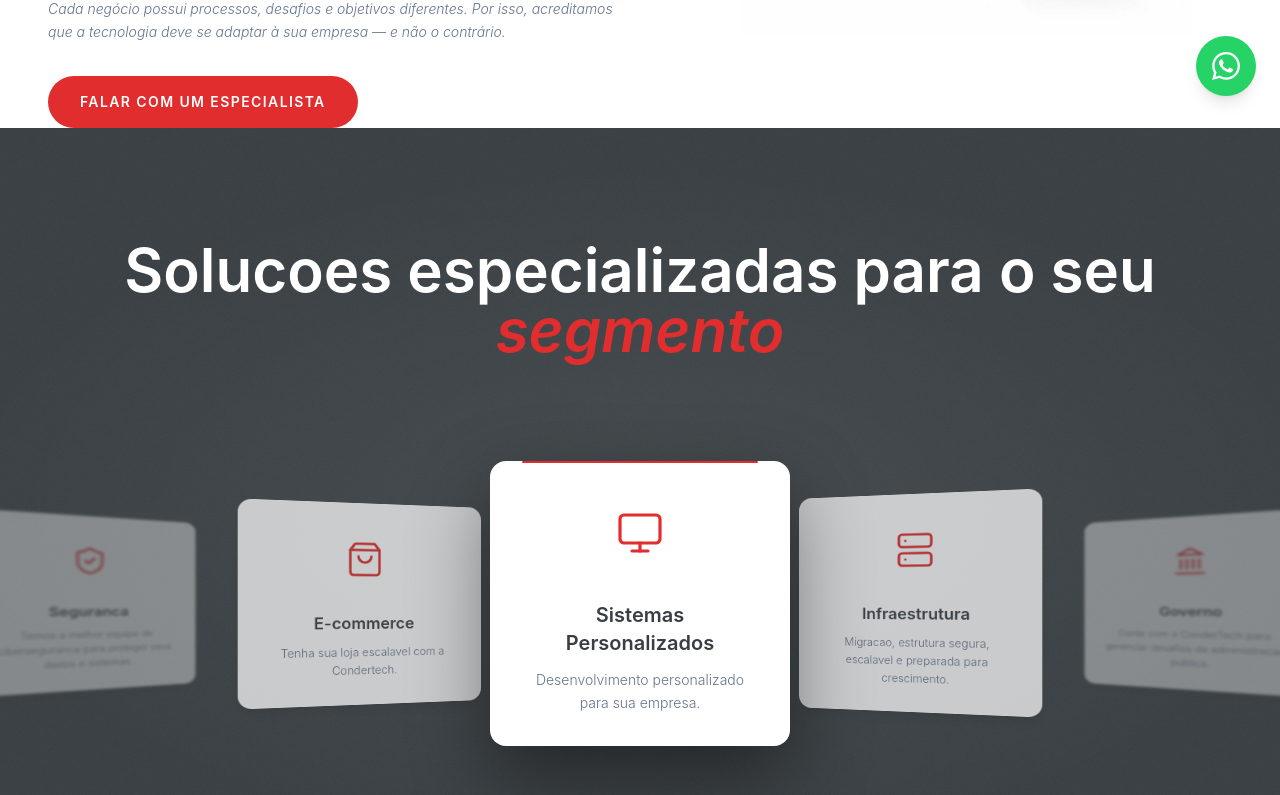
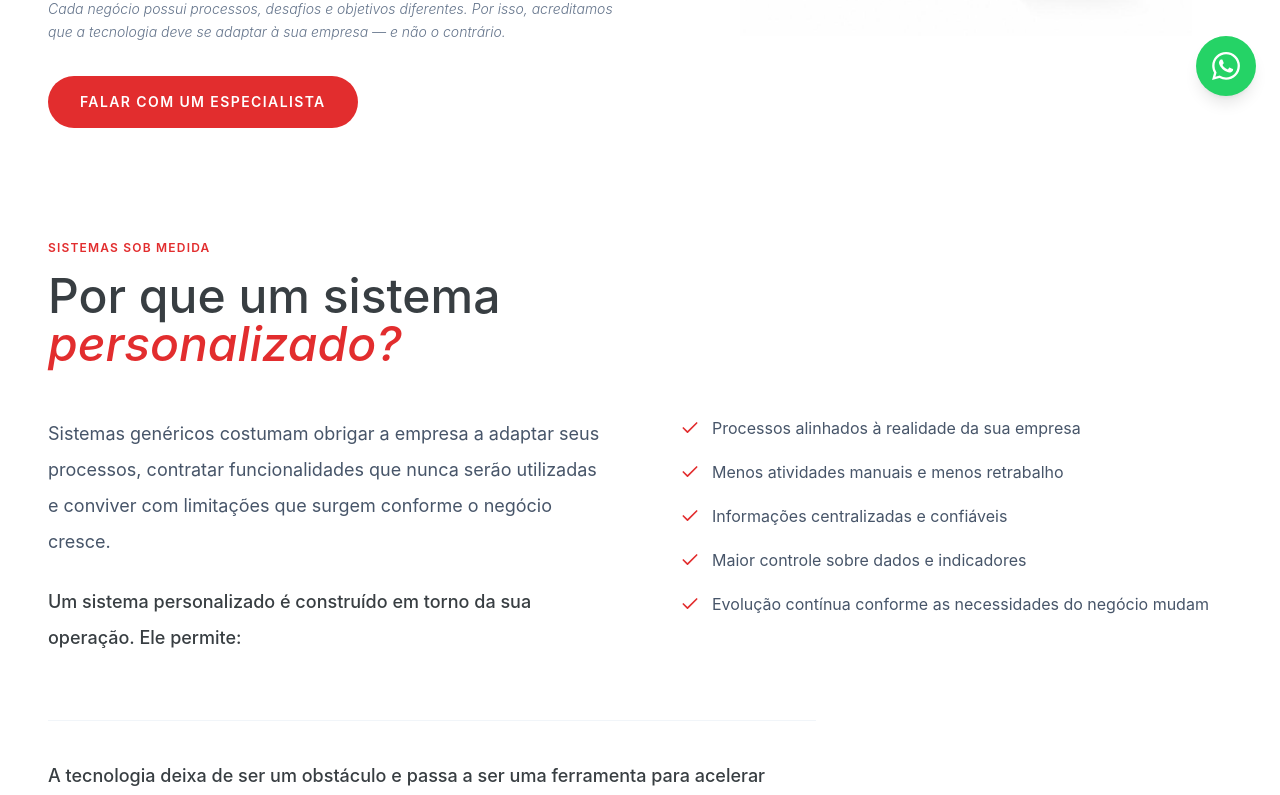
Before and after one commit to Fcondera/condertechpage, a Next.js app in the folder project/: page / in a window 1280 px wide. Shown: the part 680-1475 px from the top of the page. Built offline with nearby package versions, Linux system fonts and the light colour scheme.

Commit message:
move segment carousel before faq

```diff
--- a/project/src/components/HomePage.tsx
+++ b/project/src/components/HomePage.tsx
@@ -16,7 +16,6 @@ export default function HomePage() {
   return (
     <div className="bg-white">
       <HeroSection />
-      <SegmentSolutionsSection />
       <WhySection />
       <ValueSection />
       <LandingVisualSection />
@@ -24,6 +23,7 @@ export default function HomePage() {
       <ProcessSection />
       <DeliverySection />
       <PhilosophySection />
+      <SegmentSolutionsSection />
       <FAQSection />
       <ContactSection />
     </div>
```
